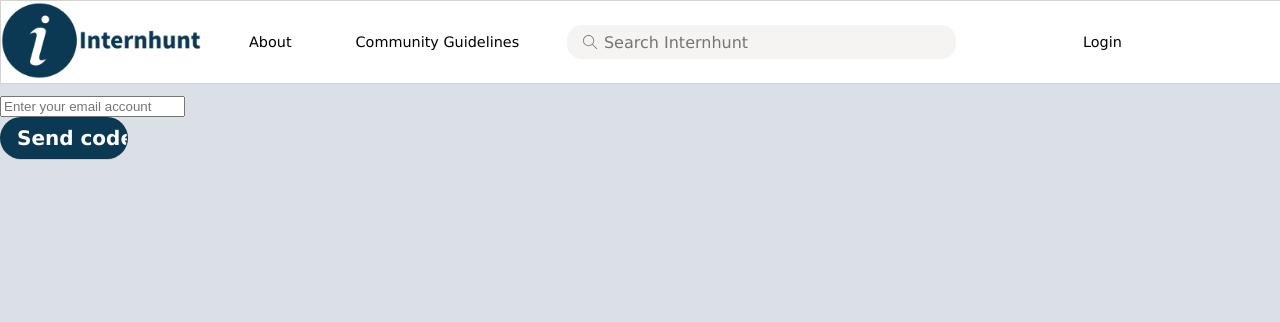
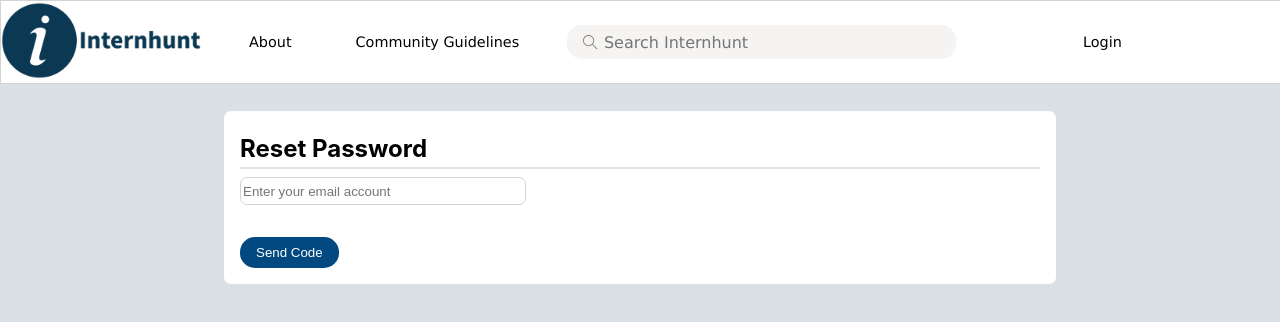
Before and after one commit to dandlp95/internhunt, a React (Create React App) app in the folder frontend/internhunt/: page /forgot-password in a window 1280 px wide. Shown: the top 322 px of the page. Built offline with nearby package versions, Linux system fonts and the light colour scheme.

Commit message:
css on forgotpassword page

```diff
--- a/frontend/internhunt/src/pages/forgotPassword.css
+++ b/frontend/internhunt/src/pages/forgotPassword.css
@@ -0,0 +1,30 @@
+.password-reset-container {
+  background-color: white;
+  width: 50rem;
+  margin: 1rem auto;
+  padding: 0.2rem 1rem 1rem 1rem;
+  border-radius: 7px;
+  border: 1px;
+}
+
+.password-reset-container hr {
+  margin-top: -1rem;
+}
+
+.password-reset-container input {
+  width: 35%;
+  height: 1.5rem;
+  border: 1px solid lightgrey;
+  border-radius: 7px;
+}
+
+.password-reset-container button {
+  margin-top: 2rem;
+  background-color: #014980;
+  color: white;
+  font-weight: 500;
+  border: none;
+  padding: 0.5rem 1rem;
+  border-radius: 15px;
+  cursor: pointer;
+}
--- a/frontend/internhunt/src/pages/forgotPassword.js
+++ b/frontend/internhunt/src/pages/forgotPassword.js
@@ -2,6 +2,7 @@ import React, { useState } from "react";
 import FetchCalls from "../utils/fetchCalls";
 import Button from "../components/button";
 import Header from "../components/header";
+import "./forgotPassword.css";
 
 const InstructionsSuccess = (props) => {
   return <div className="resetPasswordInstructions">{props.message}</div>;
@@ -35,11 +36,15 @@ const ForgotPassword = () => {
     setDisplayInstructions(true);
   };
 
-  console.log(email);
   return (
-    <div>
+    <div className="password-reset-main">
       <Header />
       <div class="spacer">&nbsp;</div>
+      <div className="password-reset-container">
+        <div>
+          <h2>Reset Password</h2>
+          <hr />
+        </div>
         <div>
           <form onSubmit={(e) => e.preventDefault()}>
             <input
@@ -49,8 +54,13 @@ const ForgotPassword = () => {
               name="email"
               onChange={(e) => setEmail(e.target.value)}
             />
-          <Button text="Send code" action={handleRequestPasswordReset} />
+            <div>
+              <button onClick={(e) => handleRequestPasswordReset()}>
+                Send Code
+              </button>
+            </div>
           </form>
+        </div>
         <div>
           {displayInstructions && (
             <InstructionsSuccess message={instructionsMessage} />
```
Lines whose indentation alone changed are shown as unchanged.
